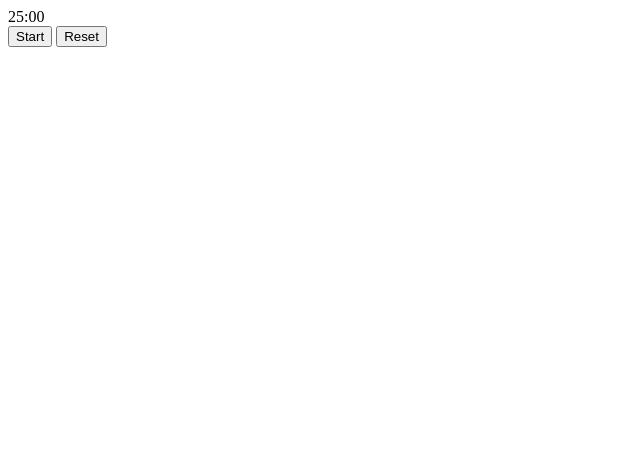
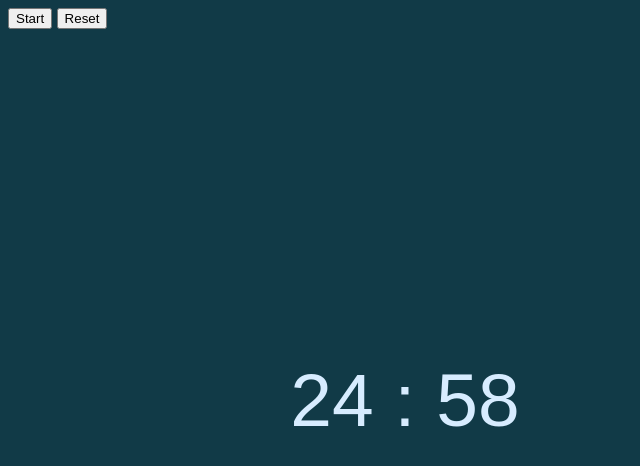
Before and after one commit to ledleds/Pomodoro, an Electron app: page index.html in a window 810 px wide. Both pictures are taken after a click on the button "Start". Shown: the whole page, without its empty margins (0-640 px from the left). Drawn offline with nearby package versions, Linux system fonts and the light colour scheme.

Commit message:
Add countdown timer

```diff
--- a/index.css
+++ b/index.css
@@ -0,0 +1,13 @@
+html, body {
+  font-family: sans-serif;
+  background: #113A47;
+}
+
+.timer {
+  position: fixed;
+  top: 50%;
+  left: 50%;
+  transform: translate(-50%, -50%);
+  font-size: 75px;
+  color: #D7ECFF;
+}
--- a/index.html
+++ b/index.html
@@ -6,7 +6,11 @@
     <link rel="stylesheet" href="./index.css" media="screen" charset="utf-8">
   </head>
   <body>
-      <div id="timerDiv" class="timer">25:00</div>
+    <div class="timer">
+        <span id="mins">00</span>
+        <span id="colon">:</span>
+        <span id="seconds">00</span>
+    </div>
     <button id="start" type="button">
       Start
     </button>
--- a/package.json
+++ b/package.json
@@ -11,5 +11,8 @@
   "devDependencies": {
     "electron": "^5.0.1",
     "eslint": "^5.16.0"
+  },
+  "dependencies": {
+    "dayjs": "^1.8.14"
   }
 }
--- a/timer.js
+++ b/timer.js
@@ -1,24 +1,34 @@
 const electron = window.require('electron');
+const dayjs = window.require('dayjs');
 
 const notification = ({ title, body }) => {
   new electron.remote.Notification({ title, body }).show();
 };
 
 const startCountdown = (minutes = 25) => {
-  let counter = minutes;
+  const end = dayjs().add(minutes, 'minutes');
 
   const interval = setInterval(() => {
-    console.log(`${counter} mins left`);
-    counter -= 1;
+    const now = new Date().getTime();
+    let time = new Date(end).getTime() - now;
 
-    if (counter < 0) {
+    if (time >= 0) {
+
+    const mins =  Math.floor((time % (1000 * 60 * 60)) / (1000 * 60));
+    const seconds =  Math.floor((time % (1000 * 60)) / 1000);
+
+    document.getElementById("mins").innerHTML = ("0" + mins).slice(-2)
+
+    document.getElementById("seconds").innerHTML = ("0" + seconds).slice(-2)
+
+    } else {
       clearInterval(interval);
       notification({
         title: 'Pomodoro',
         body: 'Great work! Time to take a 5 minute break.',
       });
     }
-  }, 60000);
+  }, 1000);
 };
 
 document.getElementById('start').addEventListener('click', () => {
```
Also changed, not shown: 1 other file. Lines whose indentation alone changed are shown as unchanged.
